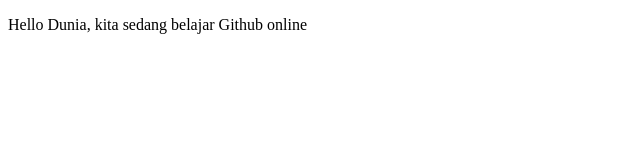
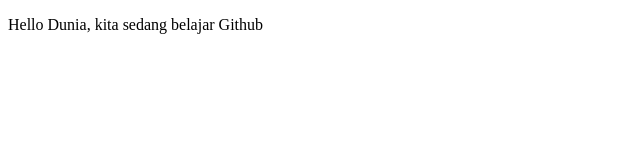
Before and after one commit to theoyp/sekolahbig, a plain HTML site: page index.html in a window 1280 px wide. Shown: the full height of the page, 0-640 px from the left. Drawn offline with Linux system fonts and the light colour scheme.

Commit message:
commit empat

```diff
--- a/index.html
+++ b/index.html
@@ -4,6 +4,6 @@
 <title>Belajar Git QA Cilsy</title>
 </head>
 <body>
-<p>Hello Dunia, kita sedang belajar Github online</p>
+<p>Hello Dunia, kita sedang belajar Github</p>
 </body>
 </html>
```
